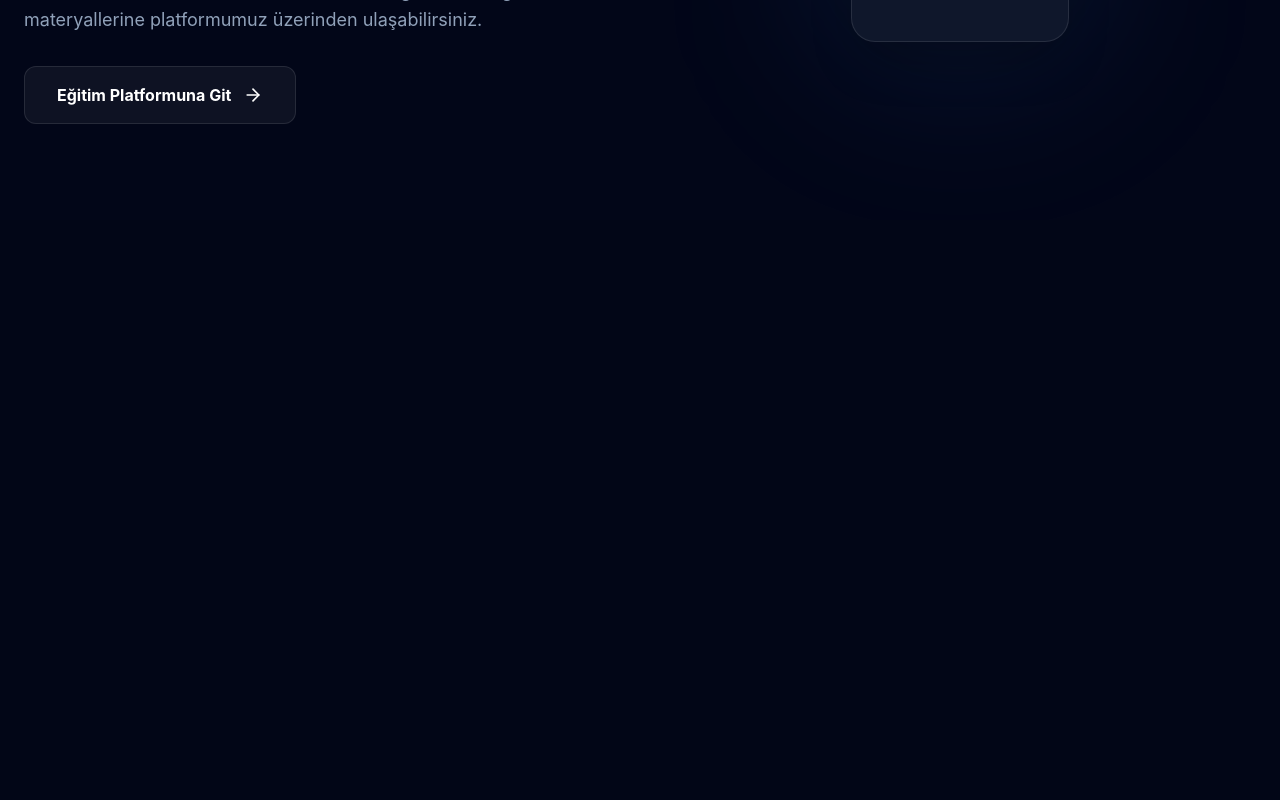
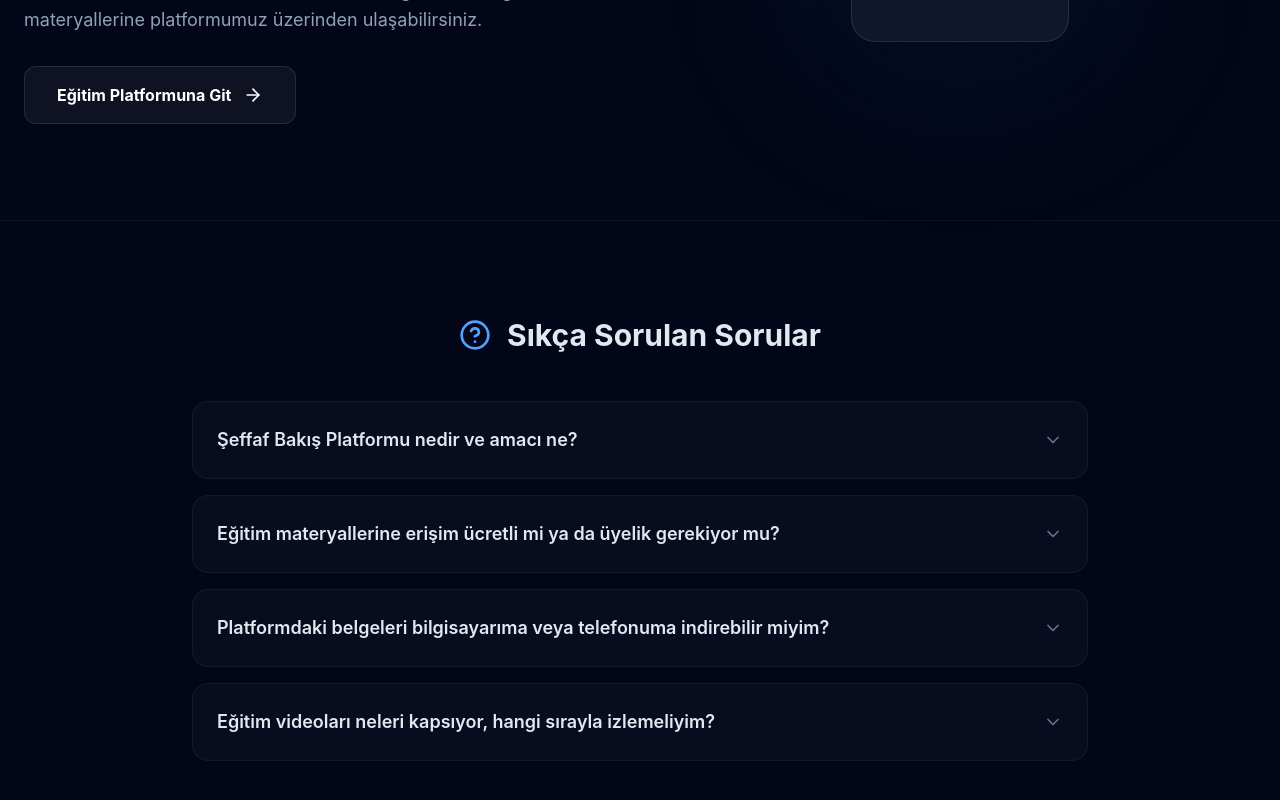
Before and after one commit to ibahars/OpenLens, a Vue app: page / in a window 1280 px wide. Shown: the part 1956-2756 px from the top of the page. Before the commit the page ends 2176 px from the top, so only its background shows below. Built offline with nearby package versions, Linux system fonts and the light colour scheme.

Commit message:
feat: faq

```diff
--- a/src/components/Header.vue
+++ b/src/components/Header.vue
@@ -5,7 +5,6 @@
     <div
       class="w-full max-w-7xl mx-auto px-6 flex justify-between items-center"
     >
-      <!-- Logo -->
       <div
         @click="handleLogoClick"
         class="flex items-center gap-3 cursor-pointer group"
@@ -23,7 +22,6 @@
         </span>
       </div>
 
-      <!-- Nav -->
       <nav
         class="hidden md:flex items-center gap-6"
         aria-label="Ana Navigasyon"
@@ -52,7 +50,6 @@
           />
         </button>
 
-        <!-- Platform butonu -->
         <button
           @click="goToPlatform"
           :aria-current="isOnPlatform ? 'page' : undefined"
@@ -87,6 +84,7 @@ const navItems = [
   { name: "Anasayfa", id: "anasayfa" },
   { name: "Bilgi Köşesi", id: "bilgi-kosesi" },
   { name: "Eğitim", id: "egitim" },
+  { name: "S.S.S.", id: "sss" },
 ];
 
 const isOnPlatform = computed(() => route.path === "/edu-platform");
@@ -100,7 +98,6 @@ const updateActiveSection = () => {
   const docHeight = document.documentElement.scrollHeight;
   const headerOffset = 120;
 
-  // Sayfanın en altına yaklaştık mı? → son section aktif
   if (scrollY + winHeight >= docHeight - 80) {
     activeSection.value = navItems[navItems.length - 1].id;
     return;
--- /dev/null
+++ b/src/components/faq.vue
@@ -0,0 +1,80 @@
+<template>
+  <section
+    id="sss"
+    class="max-w-7xl mx-auto px-6 py-24 border-t border-white/5 flex flex-col items-center justify-center"
+  >
+    <div class="flex items-center gap-4 mb-12 justify-center w-full">
+      <HelpCircle class="text-blue-400" :size="32" />
+      <h2 class="text-3xl font-bold text-center">Sıkça Sorulan Sorular</h2>
+    </div>
+
+    <div class="space-y-4 w-full max-w-4xl mx-auto">
+      <div
+        v-for="(item, index) in faqItems"
+        :key="index"
+        class="bg-slate-900/40 border border-white/5 rounded-2xl overflow-hidden transition-all duration-300"
+        :class="{
+          'border-blue-500/20 shadow-[0_0_30px_rgba(59,130,246,0.03)]':
+            openIndex === index,
+        }"
+      >
+        <button
+          @click="toggleFaq(index)"
+          class="w-full p-6 flex justify-between items-center hover:bg-white/5 text-left transition-colors"
+        >
+          <span class="text-lg font-semibold text-slate-200">{{
+            item.question
+          }}</span>
+          <ChevronDown
+            :size="20"
+            class="text-slate-500 shrink-0 ml-4 transition-transform duration-300"
+            :class="{ 'rotate-180 text-blue-400': openIndex === index }"
+          />
+        </button>
+
+        <div
+          v-show="openIndex === index"
+          class="p-6 border-t border-white/5 bg-slate-950/30 text-slate-400 leading-relaxed text-sm md:text-base"
+        >
+          {{ item.answer }}
+        </div>
+      </div>
+    </div>
+  </section>
+</template>
+
+<script setup>
+import { ref } from "vue";
+import { HelpCircle, ChevronDown } from "lucide-vue-next";
+
+const openIndex = ref(null);
+
+const faqItems = [
+  {
+    question: "Şeffaf Bakış Platformu nedir ve amacı ne?",
+    answer:
+      "Şeffaf Bakış, kamu bütçesi süreçlerini, vatandaşlık haklarını ve şeffaflık kavramlarını herkes için anlaşılır kılmayı amaçlayan dijital bir eğitim platformudur. Karmaşık yasal ve mali süreçleri animasyonlar, infografikler ve zihin haritaları ile basitleştirerek toplumsal farkındalığı artırmayı hedefler.",
+  },
+  {
+    question:
+      "Eğitim materyallerine erişim ücretli mi ya da üyelik gerekiyor mu?",
+    answer:
+      "Hayır, platformumuzdaki tüm eğitim videoları, PDF belgeleri, infografikler ve kavramsal zihin haritaları tamamen ücretsizdir ve herkesin erişimine açıktır. Herhangi bir üyelik oluşturmadan tüm kütüphaneyi inceleyebilir veya indirebilirsiniz.",
+  },
+  {
+    question:
+      "Platformdaki belgeleri bilgisayarıma veya telefonuma indirebilir miyim?",
+    answer:
+      "Evet. Belge kütüphanesinde yer alan kılavuzları ve görsel özetleri sayfa içerisindeki tarayıcı modali üzerinden inceleyebileceğiniz gibi, kendi cihazlarınıza indirerek çevrimdışı olarak da kaynaklardan faydalanabilirsiniz.",
+  },
+  {
+    question: "Eğitim videoları neleri kapsıyor, hangi sırayla izlemeliyim?",
+    answer:
+      "Videolarımız temel olarak şeffaf bütçe süreçlerini, karikatür destekli anlatımları ve platformun genel kullanım özelliklerini içerir. İlk kez geldiyseniz öncelikle 'Platform Tanıtım Videosu'nu, ardından bütçe süreçlerini eğlenceli dille anlatan 'Şeffaf Bütçe Karikatür Eğitimi'ni izlemenizi öneririz.",
+  },
+];
+
+const toggleFaq = (index) => {
+  openIndex.value = openIndex.value === index ? null : index;
+};
+</script>
--- a/src/pages/Home.vue
+++ b/src/pages/Home.vue
@@ -7,6 +7,7 @@
       <Main />
       <Info />
       <Education />
+      <Faq />
     </main>
     <ToastContainer />
   </div>
@@ -17,5 +18,6 @@ import Header from "../components/Header.vue";
 import Main from "../components/Main.vue";
 import Info from "../components/Info.vue";
 import Education from "../components/Education.vue";
+import Faq from "../components/faq.vue";
 import ToastContainer from "../components/ToastContainer.vue";
 </script>
```
